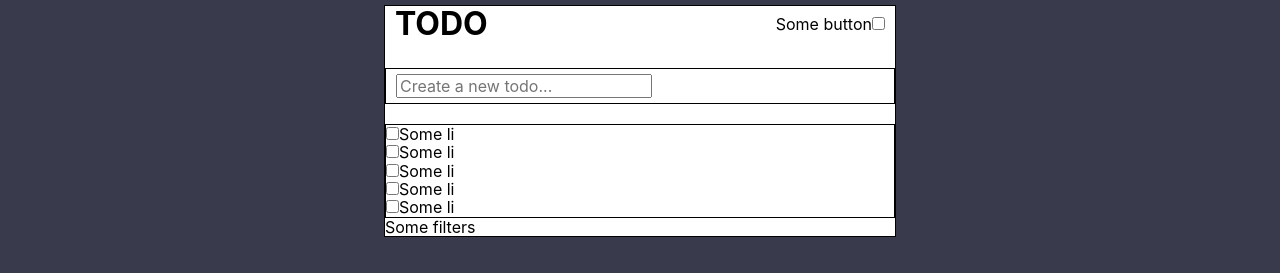
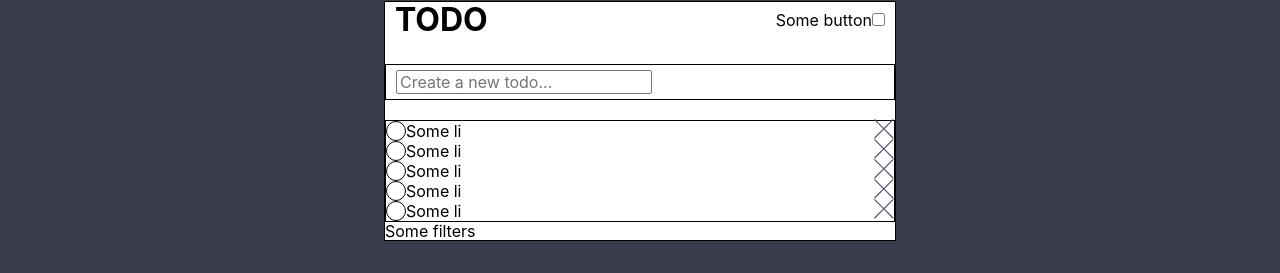
Before and after one commit to LuisDGracia/TodoList-FrontendMentor, a React (Create React App) app: page / in a window 1280 px wide. Shown: the part 279-552 px from the top of the page. Built offline with nearby package versions, Linux system fonts and the light colour scheme.

Commit message:
todo items structure done

```diff
--- a/src/components/TodoItems/TodoItem/TodoItem.jsx
+++ b/src/components/TodoItems/TodoItem/TodoItem.jsx
@@ -1,4 +1,5 @@
 import React from 'react'
+import DeleteButtons from '../../UI/DeleteButton'
 import RoundButtons from '../../UI/RoundButtons'
 import { Item } from './TodoItemStyled'
 
@@ -7,6 +8,7 @@ function TodoItem() {
     <Item>
       <RoundButtons />
       Some li
+      <DeleteButtons />
     </Item>
   )
 }
--- a/src/components/TodoItems/TodoItem/TodoItemStyled.jsx
+++ b/src/components/TodoItems/TodoItem/TodoItemStyled.jsx
@@ -1,5 +1,7 @@
 import styled from 'styled-components'
 
 export const Item = styled.li`
-
+  position: relative;
+  display: flex;
+  align-items: center;
 `
--- /dev/null
+++ b/src/components/UI/DeleteButton.jsx
@@ -0,0 +1,28 @@
+import React from 'react'
+import styled from 'styled-components';
+import deleteImg from '../../assets/svg/icon-cross.svg'
+
+function DeleteButtons() {
+  return (
+    <DeleteBtn for="Delete">
+      <DeleteIcon src= { deleteImg } />
+      <DeleteCheck type="checkbox" name="done" id="Delete" />
+    </DeleteBtn>
+  )
+}
+
+const DeleteBtn = styled.label`
+  position: absolute;
+  right: 0;
+`;
+
+const DeleteCheck = styled.input`
+  visibility: hidden;
+  position: absolute;
+`;
+
+const DeleteIcon = styled.img`
+  width: 20px;
+`
+
+export default DeleteButtons;
--- a/src/components/UI/RoundButtons.jsx
+++ b/src/components/UI/RoundButtons.jsx
@@ -3,14 +3,23 @@ import styled from 'styled-components';
 
 function RoundButtons() {
   return (
-    <DoneBtn>
-      <DoneCheck type="checkbox" />
+    <DoneBtn for="Done">
+      <DoneCheck type="checkbox" name="done" id="Done" />
     </DoneBtn>
   )
 }
 
-const DoneBtn = styled.label``;
+const DoneBtn = styled.label`
+  display: inline-block;
+  width: 20px;
+  height: 20px;
+  border: 1px solid black;
+  border-radius: 50px;
+`;
 
-const DoneCheck = styled.input``;
+const DoneCheck = styled.input`
+  visibility: hidden;
+  position: absolute;
+`;
 
 export default RoundButtons;
```
